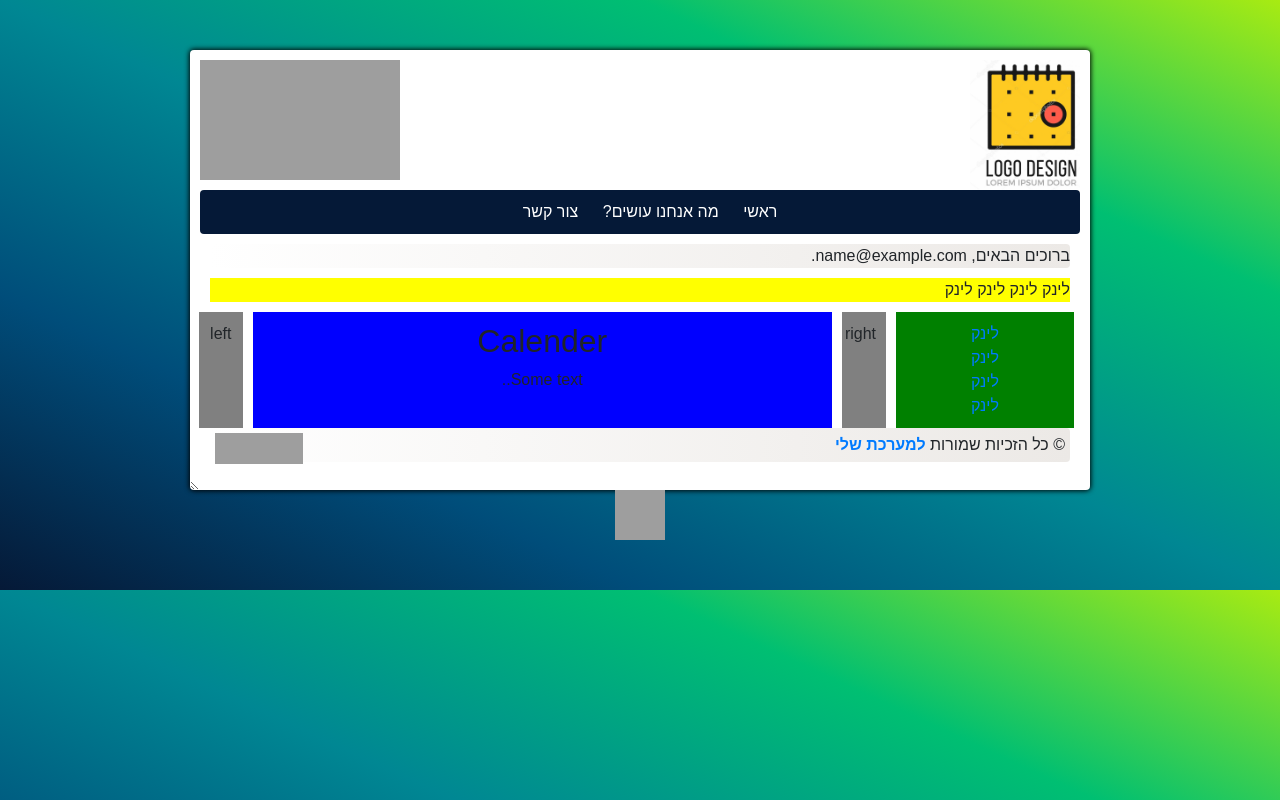
After one commit to ZviMints/Hack-AU-2019, a Flask app: template templates/main.html in a window 1280 px wide. The commit adds this page. Run offline with Flask 2, Linux system fonts and the light colour scheme; the template is opened without the code that fills it: most values are stand-ins (such as "Sample title", 1, 10 or a date in 2020); some libraries are stand-ins or nearby versions; grey boxes are pictures that could not be loaded.

Commit message:
Added Calender Page layout

```diff
--- a/application.py
+++ b/application.py
@@ -12,4 +12,4 @@ def login():
     rem = request.form.get("rem")
     if not email or not password:
     	    return render_template("failure.html")
-    return render_template("success.html",email=email)
+    return render_template("main.html",email=email)
--- /dev/null
+++ b/static/styles/calendar.css
@@ -0,0 +1,56 @@
+
+#greet {
+text-align: right;
+background: #ECE9E6;  /* fallback for old browsers */
+background: -webkit-linear-gradient(to right, #FFFFFF, #ECE9E6);  /* Chrome 10-25, Safari 5.1-6 */
+background: linear-gradient(to right, #FFFFFF, #ECE9E6); /* W3C, IE 10+/ Edge, Firefox 16+, Chrome 26+, Opera 12+, Safari 7+ */
+-webkit-border-radius: 4px;
+border-radius: 4px;
+margin-bottom: 10px;
+}
+
+#nav {
+background-color: yellow;
+text-align: right;
+margin-bottom: 10px;
+}
+
+
+/* Create four columns that floats next to each other */
+.menu {
+  float: left;
+  width: 20%;
+  padding: 10px;
+  background-color: green;
+  margin-right: 11px;
+}
+
+.right {
+  float: left;
+  width: 5%;
+  padding: 10px;
+  background-color: grey;
+  margin-right: 10px;
+}
+
+.mid {
+  float: left;
+  width: 65%;
+  padding: 10px;
+  background-color: blue;
+  margin: 0px 10px 0px 10px;
+}
+
+.left {
+  float: left;
+  width: 5%;
+  padding: 10px;
+  background-color: grey;
+}
+
+/* Clear floats after the columns */
+.row:after {
+  content: "";
+  display: table;
+  clear: both;
+}
--- a/static/styles/style.css
+++ b/static/styles/style.css
@@ -1,17 +1,18 @@
 body {
     text-align: center;
     padding: 50px;
-    background: #eee;
+	background-image: linear-gradient(to right top, #051937, #004d7a, #008793, #00bf72, #a8eb12);
     direction: rtl;
     font-family: Arial,Verdana,'sans serif';
 }
 #container {
+	background-color: black;
     -webkit-border-radius: 4px;
     border-radius: 4px;
     background-color: white;
     -webkit-box-shadow: 0px 0px 5px 1px rgba(0,0,0,0.95);
     box-shadow: 0px 0px 5px 1px rgba(0,0,0,0.95);
-    width: 800px;
+    width: 900px;
     margin-left: auto;
     margin-right: auto;
     padding: 10px;
@@ -29,8 +30,8 @@ a {
 }
 
 #header .ariellogo img {
-    width: 95px;
-    height: 50px;
+    width: 200px;
+    height: 120px;
     float: left;
 }
 
@@ -43,15 +44,13 @@ a {
 #menu {
         padding: 10px;
         clear: both;
-        background: #FF8008;  /* fallback for old browsers */
-		background: -webkit-linear-gradient(to right, #FFC837, #FF8008);  /* Chrome 10-25, Safari 5.1-6 */
-		background: linear-gradient(to right, #FFC837, #FF8008); /* W3C, IE 10+/ Edge, Firefox 16+, Chrome 26+, Opera 12+, Safari 7+ */
+		background-color: #051937;
         -webkit-border-radius: 4px;
         border-radius: 4px;
 }
 
 #menu a {
-    color: black;
+	color: white;
     padding-left: 20px;
 
 }
@@ -92,3 +91,12 @@ a {
 #footer a {
     font-weight: bold;
 }
+#footer p {
+	float: left;
+}
+.links {
+	margin-left: auto;
+    margin-right: auto;
+    min-width: 50px; /*suggest a min-width &amp; min-height*/
+    min-height: 50px;
+}
--- a/templates/layout.html
+++ b/templates/layout.html
@@ -6,6 +6,7 @@
           <title>ברוכים הבאים למערכת השעות שלכם</title>
 		  <link rel="stylesheet" href="https://stackpath.bootstrapcdn.com/bootstrap/4.3.1/css/bootstrap.min.css" integrity="sha384-ggOyR0iXCbMQv3Xipma34MD+dH/1fQ784/j6cY/iJTQUOhcWr7x9JvoRxT2MZw1T" crossorigin="anonymous">
           <link rel= "stylesheet" type= "text/css" href= "{{ url_for('static',filename='styles/style.css') }}">
+		  <link rel= "stylesheet" type= "text/css" href= "{{ url_for('static',filename='styles/calendar.css') }}">
 	 </head>
       <body>
         <div id="container">
@@ -22,8 +23,19 @@
 		  {% block content %}{% endblock %}
           <div id="footer">
             &copy; כל הזכיות שמורות <a href="">למערכת שלי</a>
+			<p>
+				<a href="http://jigsaw.w3.org/css-validator/check/referer">
+					<img style="border:0;width:88px;height:31px"
+						src="http://jigsaw.w3.org/css-validator/images/vcss"
+						alt="Valid CSS!" />
+				</a>
+			</p>
           </div>
         </div>
+	</div>
+		<div class="links">
+		<a href="#"><img src="https://www.macupdate.com/images/icons256/39062.png" width="50px" height="50px"/></a>
+		</div>
       </body>
   </html>
 </DOCTYPE>
--- /dev/null
+++ b/templates/main.html
@@ -0,0 +1,27 @@
+{% extends "layout.html" %}
+{% block content %}
+<div id="greet">
+ברוכים הבאים, {{ email }}.
+</div>
+<div id="nav">
+לינק לינק לינק לינק
+</div>
+<div class="row">
+  <div class="menu">
+	<a href="#">לינק</a><br>
+	<a href="#">לינק</a><br>
+	<a href="#">לינק</a><br>
+	<a href="#">לינק</a><br>
+  </div>
+  <div class="right">
+	right
+  </div>
+  <div class="mid">
+    <h2>Calender</h2>
+    <p>Some text..</p>
+  </div>
+  <div class="left">
+	left
+  </div>
+</div>
+{% endblock %}
--- a/templates/success.html
+++ /dev/null
@@ -1,4 +0,0 @@
-{% extends "layout.html" %}
-{% block content %}
-		  ברוכים הבאים, {{ email }}.
-{% endblock %}
```
Also changed, not shown: 1 other file.
